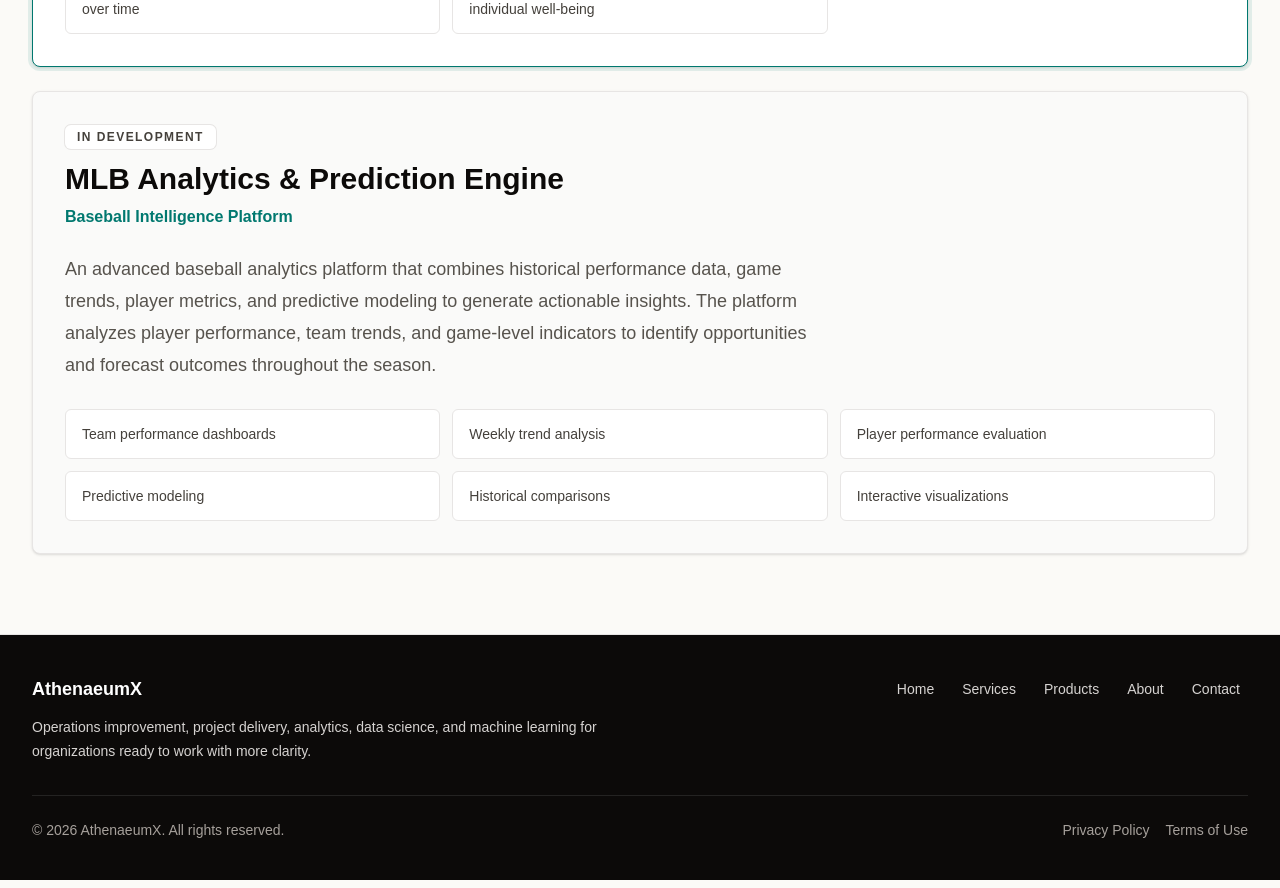
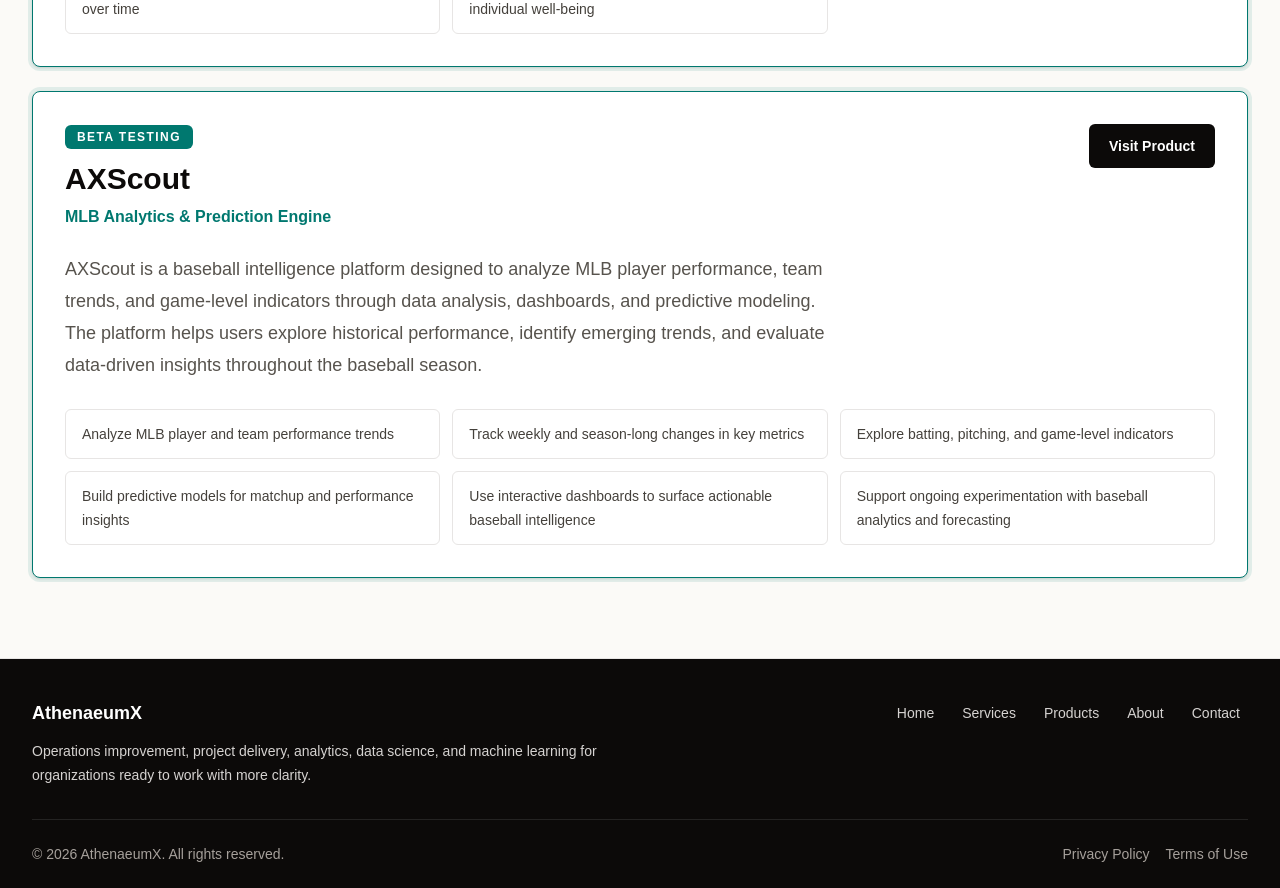
Before and after one commit to Anthony-Athens/athenaeumx-site, a Next.js app: page /products in a window 1280 px wide. Shown: the part 1400-2288 px from the top of the page. Built offline with nearby package versions, Linux system fonts and the light colour scheme.

Commit message:
Add AXScout link to products

```diff
--- a/app/components/site-data.ts
+++ b/app/components/site-data.ts
@@ -70,18 +70,19 @@ export const products = [
     ],
   },
   {
-    name: "MLB Analytics & Prediction Engine",
-    subtitle: "Baseball Intelligence Platform",
+    name: "AXScout",
+    subtitle: "MLB Analytics & Prediction Engine",
     description:
-      "An advanced baseball analytics platform that combines historical performance data, game trends, player metrics, and predictive modeling to generate actionable insights. The platform analyzes player performance, team trends, and game-level indicators to identify opportunities and forecast outcomes throughout the season.",
-    status: "In Development",
+      "AXScout is a baseball intelligence platform designed to analyze MLB player performance, team trends, and game-level indicators through data analysis, dashboards, and predictive modeling. The platform helps users explore historical performance, identify emerging trends, and evaluate data-driven insights throughout the baseball season.",
+    status: "Beta Testing",
+    href: "https://www.axscout.com/",
     capabilities: [
-      "Team performance dashboards",
-      "Weekly trend analysis",
-      "Player performance evaluation",
-      "Predictive modeling",
-      "Historical comparisons",
-      "Interactive visualizations",
+      "Analyze MLB player and team performance trends",
+      "Track weekly and season-long changes in key metrics",
+      "Explore batting, pitching, and game-level indicators",
+      "Build predictive models for matchup and performance insights",
+      "Use interactive dashboards to surface actionable baseball intelligence",
+      "Support ongoing experimentation with baseball analytics and forecasting",
     ],
   },
 ];
```
